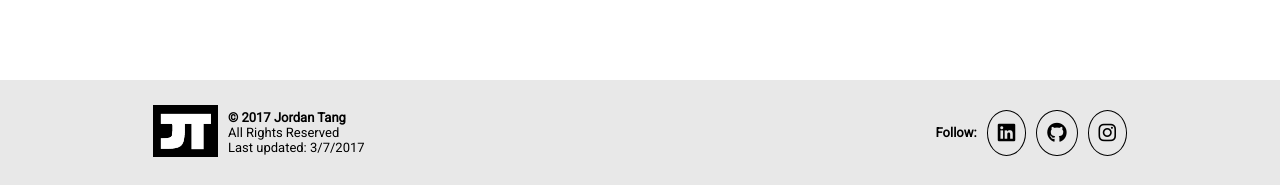
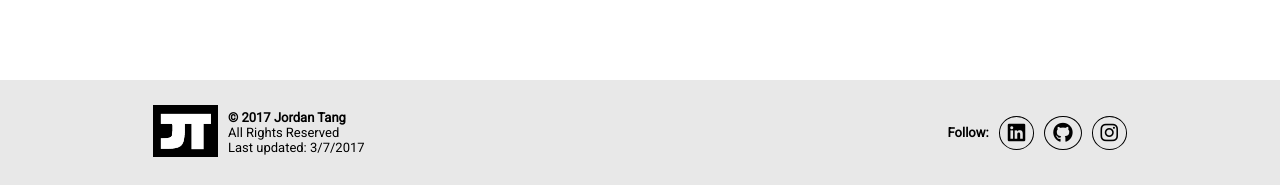
Before and after one commit to tangjl/blog, a Django app: a page that uses app/templates/app/base.html in a window 1280 px wide. Shown: the part 898-1083 px from the top of the page. Run offline with Django 3.2, Linux system fonts and the light colour scheme; some libraries are stand-ins or nearby versions.

Commit message:
fixed weird padding bug

```diff
--- a/app/static/css/style.css
+++ b/app/static/css/style.css
@@ -28,7 +28,7 @@ header {
 .icon-link-3 {
     border: 1px solid #000;
     color: #000;
-    padding: 8px;
+    padding: 3px 6px;
     border-radius: 50%;
     margin-left: 10px;
     transition: 0.5s;
@@ -465,7 +465,7 @@ footer {
     .right-footer {margin-top: 0px;}
     .left-footer {text-align: left;}
     .bar {font-size: 16px;}
-    .icon-link-3 {font-size: 20px; padding: 10px;}
+    .icon-link-3 {font-size: 20px; padding: 4px 8px;}
     .recent-nav {width: 200px;}
     .card {padding: 25px; padding-top: 60px;}
     .paginator {font-size: 15px;}
```
